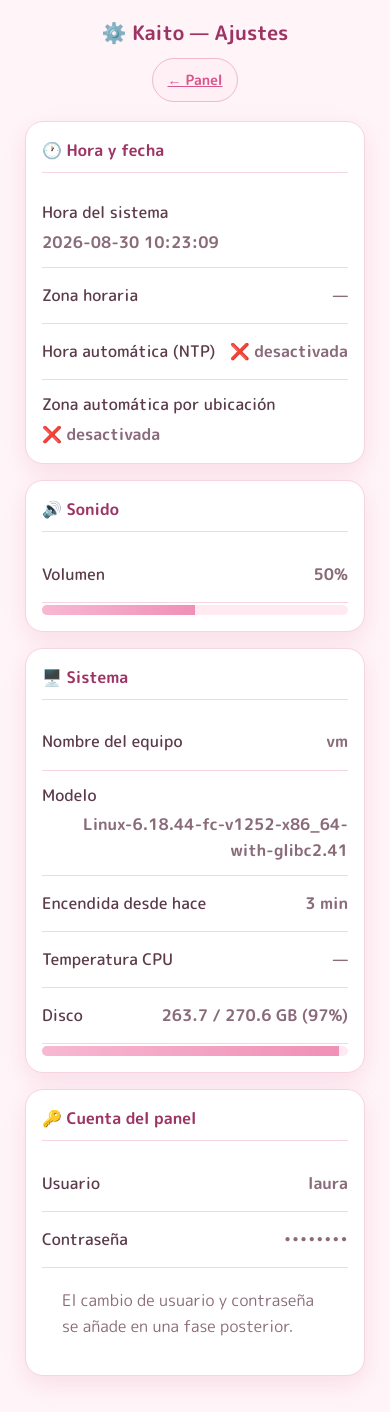
After one commit to jonyys/kaitosan, a Flask app: page /admin/ajustes in a window 390 px wide. The commit adds this page. Run offline with Flask 3, Linux system fonts and the light colour scheme; the visitor is signed in with stand-in values (Sample User, id 1); data comes from the database, SQL or seed files in the repository; parts of the project's set-up code (start-up, migrations or seed data) failed here and were passed over.

Commit message:
pagina de Ajustes + ruta GET + enlace (fase 5)
Nueva templates/ajustes.html con la estructura de admin.html (PLAN_AJUSTES
§7.1): una sola columna de "filas de ajuste", sin tablas. Parciales de solo
lectura templates/partials/ajustes/_hora _sonido _pantalla _sistema _cuenta,
que pintan los datos de la capa de sistema (Fase 3); en el portatil salen
los valores simulados.

Ruta GET /admin/ajustes con @login_requerido (app.py) que pasa
hora_estado / volumen_get / brillo_get / sistema_info y admin_user. Enlace
"Ajustes" en la cabecera de templates/admin.html junto a "Cerrar sesion".

Responsive §13.3: el contenido va en un contenedor centrado (max-width 34rem)
que baja a 340px por debajo de 520px para caber en el circulo seguro de la
pantalla del robot (~480x480); la cabecera se apila y se centra ahi. El
_pantalla se oculta entero si brillo.soportado es False (monitor HDMI).

Verificado con Playwright a 390x844 y 480x480: una columna, sin scroll
horizontal, contenido dentro del circulo seguro, "<- Panel" centrado sin
pegarse al borde, medidores de volumen/brillo/disco en rosa pastel. Las 22
plantillas compilan; app.py byte-compila.

Co-Authored-By: Claude Sonnet 5 <noreply@anthropic.com>
Claude-Session: https://claude.ai/code/session_01SdpTGucs1cdvsNmQ3YZ6kb

```diff
--- a/app.py
+++ b/app.py
@@ -13,6 +13,7 @@ from core.button import PowerButton
 from core.config import FLASK_SECRET_KEY
 from werkzeug.security import check_password_hash
 from core.settings_store import settings_get
+from core import system_settings
 from flask import flash, redirect, url_for, session, request
 from functools import wraps
 from datetime import timedelta, date
@@ -420,6 +421,21 @@ def admin():
                             uso_tokens=tokens,
                             uso_audio=audio)
 
+@app.route("/admin/ajustes")
+@login_requerido
+def ajustes():
+    # Fase 5: página + ruta GET. Solo lecturas de la capa de sistema (Fase 3);
+    # en el portátil salen los datos simulados. Escrituras y WiFi/BT/modelos/
+    # mantenimiento llegan en fases posteriores (§9).
+    return render_template(
+        "ajustes.html",
+        hora=system_settings.hora_estado(),
+        volumen=system_settings.volumen_get(),
+        brillo=system_settings.brillo_get(),
+        sistema=system_settings.sistema_info(),
+        admin_user=settings_get("admin_user"),
+    )
+
 @app.route("/admin/perfil/añadir", methods=["POST"])
 @login_requerido
 def admin_perfil_añadir():
--- /dev/null
+++ b/templates/ajustes.html
@@ -0,0 +1,89 @@
+<!DOCTYPE html>
+<html lang="es">
+<head>
+    <meta charset="UTF-8">
+    <meta name="viewport" content="width=device-width, initial-scale=1.0">
+    <title>Kaito — Ajustes</title>
+    {% include 'partials/admin/_estilos.html' %}
+    <style>
+        /* Ajustes: UNA columna de "filas de ajuste", nada de tablas (§7.1, §13.3).
+           El contenido va centrado y, en la pantalla redonda del robot (~480×480),
+           dentro del cuadrado central seguro (~70% ≈ 340px) — §13.3.B. */
+        .ajustes-wrap { max-width: 34rem; margin: 0 auto; }
+        .ajustes-wrap h1 { justify-content: space-between; flex-wrap: wrap; }
+
+        .volver {
+            display: inline-block;
+            min-height: 44px;
+            padding: 10px 14px;
+            font-size: 14px;
+            font-weight: 700;
+            border-radius: var(--radio-pill);
+            background: var(--surface-2);
+            border: 1px solid var(--border-fuerte);
+        }
+
+        .fila {
+            display: flex;
+            flex-wrap: wrap;
+            align-items: center;
+            justify-content: space-between;
+            gap: 4px 14px;
+            min-height: 56px;
+            padding: 12px 0;
+            border-bottom: 1px solid var(--border);
+        }
+        .fila:last-child { border-bottom: 0; padding-bottom: 0; }
+        .fila .et  { font-weight: 500; }
+        .fila .val { color: var(--text-soft); font-weight: 700; text-align: right; }
+
+        /* Medidor (§13.4): pista sobre --bg-alt, relleno rosa → rosa-medio */
+        .medidor {
+            height: 10px;
+            margin-top: 2px;
+            border-radius: var(--radio-pill);
+            background: var(--bg-alt);
+            overflow: hidden;
+        }
+        .medidor > span {
+            display: block;
+            height: 100%;
+            background: linear-gradient(90deg, var(--rosa), var(--rosa-medio));
+        }
+
+        /* Pantalla del robot (~480×480, circular): el contenido cabe en el
+           cuadrado central seguro y nada queda pegado al borde (§13.3.B).
+           La vista "modo robot" reducida es la Fase 5b. */
+        @media (max-width: 520px) {
+            .ajustes-wrap { max-width: 340px; }
+            .ajustes-wrap h1 { flex-direction: column; text-align: center; gap: 10px; }
+        }
+    </style>
+</head>
+<body>
+
+<div class="ajustes-wrap">
+
+    <h1>
+        <span>⚙️ Kaito — Ajustes</span>
+        <a class="volver" href="/admin">← Panel</a>
+    </h1>
+
+    {% with messages = get_flashed_messages(with_categories=true) %}
+        {% for category, message in messages %}
+            <div class="alert alert-{{ category }}">{{ message }}</div>
+        {% endfor %}
+    {% endwith %}
+
+    <div class="grid">
+        {% include 'partials/ajustes/_hora.html' %}
+        {% include 'partials/ajustes/_sonido.html' %}
+        {% include 'partials/ajustes/_pantalla.html' %}
+        {% include 'partials/ajustes/_sistema.html' %}
+        {% include 'partials/ajustes/_cuenta.html' %}
+    </div>
+
+</div>
+
+</body>
+</html>
--- /dev/null
+++ b/templates/partials/ajustes/_cuenta.html
@@ -0,0 +1,14 @@
+<div class="card">
+    <h2>🔑 Cuenta del panel</h2>
+    <div class="fila">
+        <span class="et">Usuario</span>
+        <span class="val">{{ admin_user or 'laura' }}</span>
+    </div>
+    <div class="fila">
+        <span class="et">Contraseña</span>
+        <span class="val">••••••••</span>
+    </div>
+    <p class="empty" style="text-align:left; font-style:normal">
+        El cambio de usuario y contraseña se añade en una fase posterior.
+    </p>
+</div>
--- /dev/null
+++ b/templates/partials/ajustes/_hora.html
@@ -0,0 +1,19 @@
+<div class="card">
+    <h2>🕐 Hora y fecha</h2>
+    <div class="fila">
+        <span class="et">Hora del sistema</span>
+        <span class="val">{{ (hora.hora or '')|replace('T', ' ') or '—' }}</span>
+    </div>
+    <div class="fila">
+        <span class="et">Zona horaria</span>
+        <span class="val">{{ hora.zona or '—' }}</span>
+    </div>
+    <div class="fila">
+        <span class="et">Hora automática (NTP)</span>
+        <span class="val">{{ '✅ activada' if hora.ntp else '❌ desactivada' }}</span>
+    </div>
+    <div class="fila">
+        <span class="et">Zona automática por ubicación</span>
+        <span class="val">{{ '✅ activada' if hora.tz_auto else '❌ desactivada' }}</span>
+    </div>
+</div>
--- /dev/null
+++ b/templates/partials/ajustes/_pantalla.html
@@ -0,0 +1,12 @@
+{# Se oculta entera si no hay backlight controlable (p. ej. monitor HDMI), §5 / §11 #}
+{% if brillo.soportado %}
+{% set pct = (brillo.valor / brillo.max * 100)|round|int if brillo.max else 0 %}
+<div class="card">
+    <h2>💡 Pantalla</h2>
+    <div class="fila">
+        <span class="et">Brillo</span>
+        <span class="val">{{ pct }}%</span>
+    </div>
+    <div class="medidor"><span style="width: {{ pct }}%"></span></div>
+</div>
+{% endif %}
--- /dev/null
+++ b/templates/partials/ajustes/_sistema.html
@@ -0,0 +1,26 @@
+<div class="card">
+    <h2>🖥️ Sistema</h2>
+    <div class="fila">
+        <span class="et">Nombre del equipo</span>
+        <span class="val">{{ sistema.hostname or '—' }}</span>
+    </div>
+    <div class="fila">
+        <span class="et">Modelo</span>
+        <span class="val">{{ sistema.modelo or '—' }}</span>
+    </div>
+    <div class="fila">
+        <span class="et">Encendida desde hace</span>
+        <span class="val">{{ sistema.uptime or '—' }}</span>
+    </div>
+    <div class="fila">
+        <span class="et">Temperatura CPU</span>
+        <span class="val">{{ (sistema.temperatura ~ ' °C') if sistema.temperatura is not none else '—' }}</span>
+    </div>
+    {% if sistema.disco and sistema.disco.pct is not none %}
+    <div class="fila">
+        <span class="et">Disco</span>
+        <span class="val">{{ sistema.disco.usado_gb }} / {{ sistema.disco.total_gb }} GB ({{ sistema.disco.pct }}%)</span>
+    </div>
+    <div class="medidor"><span style="width: {{ sistema.disco.pct }}%"></span></div>
+    {% endif %}
+</div>
--- /dev/null
+++ b/templates/partials/ajustes/_sonido.html
@@ -0,0 +1,8 @@
+<div class="card">
+    <h2>🔊 Sonido</h2>
+    <div class="fila">
+        <span class="et">Volumen</span>
+        <span class="val">{{ volumen }}%</span>
+    </div>
+    <div class="medidor"><span style="width: {{ volumen }}%"></span></div>
+</div>
```
Also changed, not shown: templates/admin.html (+9 -4 lines).
